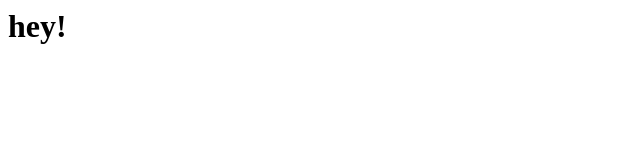
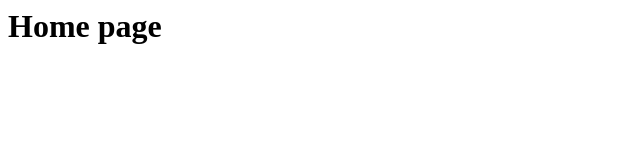
Before and after one commit to Yaminib9/github, a plain HTML site: page index.html in a window 1280 px wide. Shown: the whole page, without its empty margins (0-640 px from the left). Drawn offline with Linux system fonts and the light colour scheme.

Commit message:
second commit

```diff
--- a/index.html
+++ b/index.html
@@ -1 +1 @@
-<h1>hey!</h1>
+<h1>Home page</h1>
```
